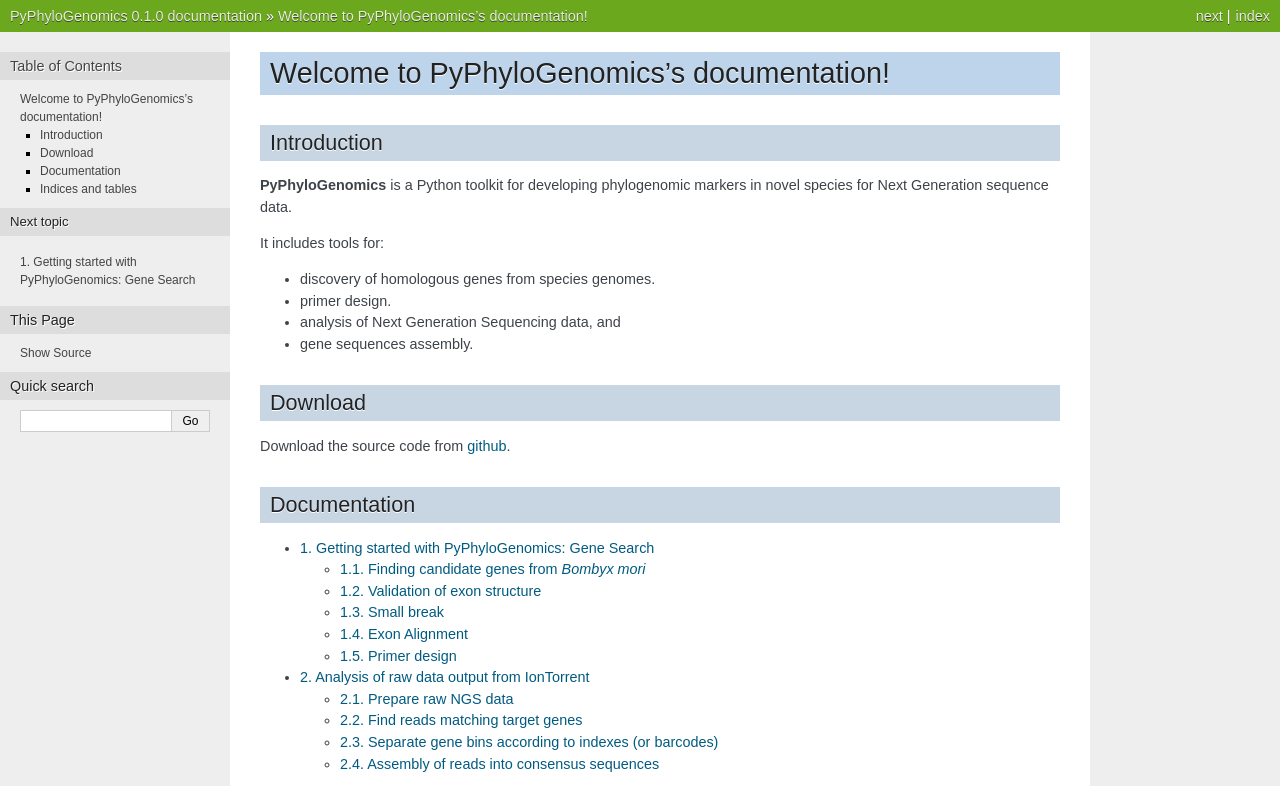
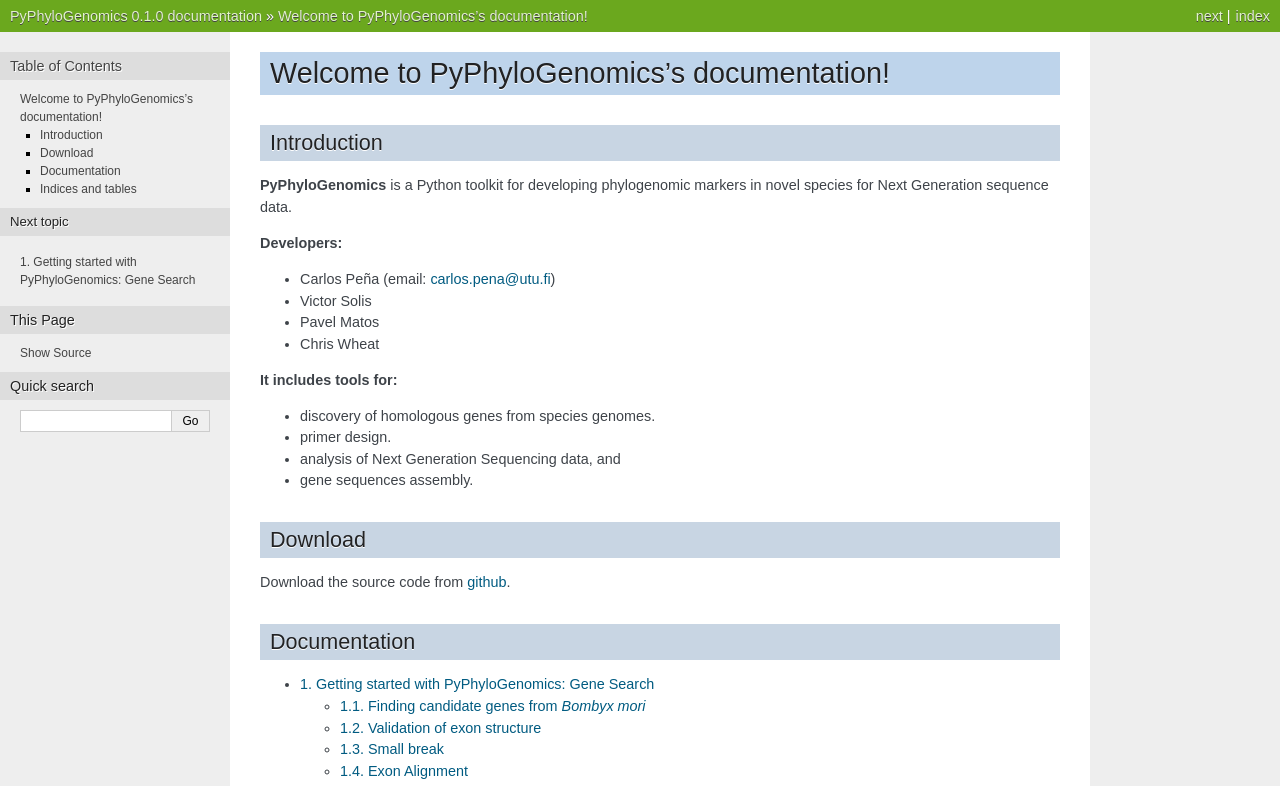
Before and after one commit to carlosp420/PyPhyloGenomics, a Sphinx documentation site: the page built from doc/index.rst, in a window 1280 px wide and 900 px high, cut to the strip 0-786 px from the top of the window. Built offline with Sphinx 7.4.7, drawn with Linux system fonts in a browser that asks for light colours; formulas are drawn with MathJax 3.

Commit message:
adding developers to front page

```diff
--- a/doc/index.rst
+++ b/doc/index.rst
@@ -12,7 +12,14 @@ Introduction
 
 **PyPhyloGenomics** is a Python toolkit for developing phylogenomic markers in novel species for  Next Generation sequence data.
 
-It includes tools for:
+**Developers:**
+
+* Carlos Peña (email: carlos.pena@utu.fi)
+* Victor Solis
+* Pavel Matos
+* Chris Wheat
+
+**It includes tools for:**
 
 * discovery of homologous genes from species genomes.
 * primer design.
```
